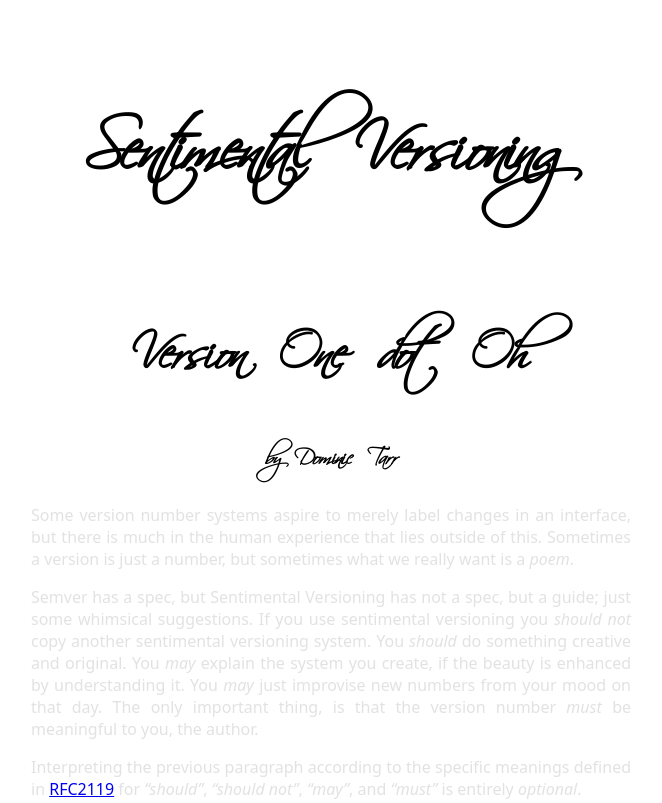
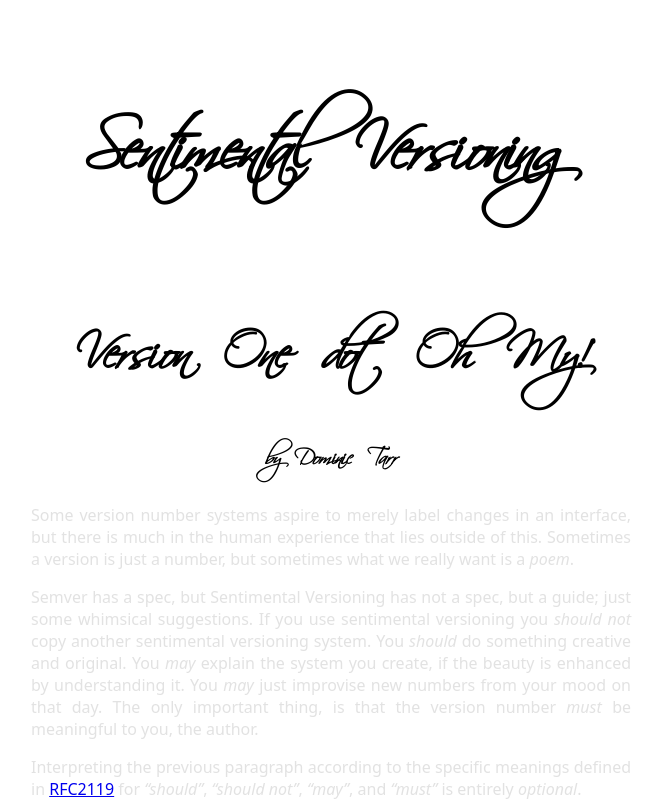
Before and after one commit to dominictarr/sentimental-versioning, a website: page index.html in a window 1280 px wide. Shown: the top 803 px of the page, without its empty margins (309-971 px from the left). Drawn offline with Linux system fonts and the light colour scheme.

Commit message:
One dot Oh My!

```diff
--- a/index.html
+++ b/index.html
@@ -5,7 +5,7 @@
 </head>
 <body>
 <h1 id="sentimental-versioning">Sentimental Versioning</h1>
-<h2 id="version-one-dot-oh">Version One dot Oh</h2>
+<h2 id="version-one-dot-oh-my-">Version One dot Oh My!</h2>
 <h3 id="by-dominic-tarr">by Dominic Tarr</h3>
 <p>Some version number systems aspire to merely label changes
 in an interface, but there is much in the human experience
--- a/package.json
+++ b/package.json
@@ -1,7 +1,7 @@
 {
   "name": "sentimental-versioning",
   "description": "a guide to beautiful versioning systems",
-  "version": "0.0.0",
+  "version": "1.0.0-ohmy",
   "homepage": "https://github.com/dominictarr/sentimental-versioning",
   "repository": {
     "type": "git",
```
Also changed, not shown: README.md.
